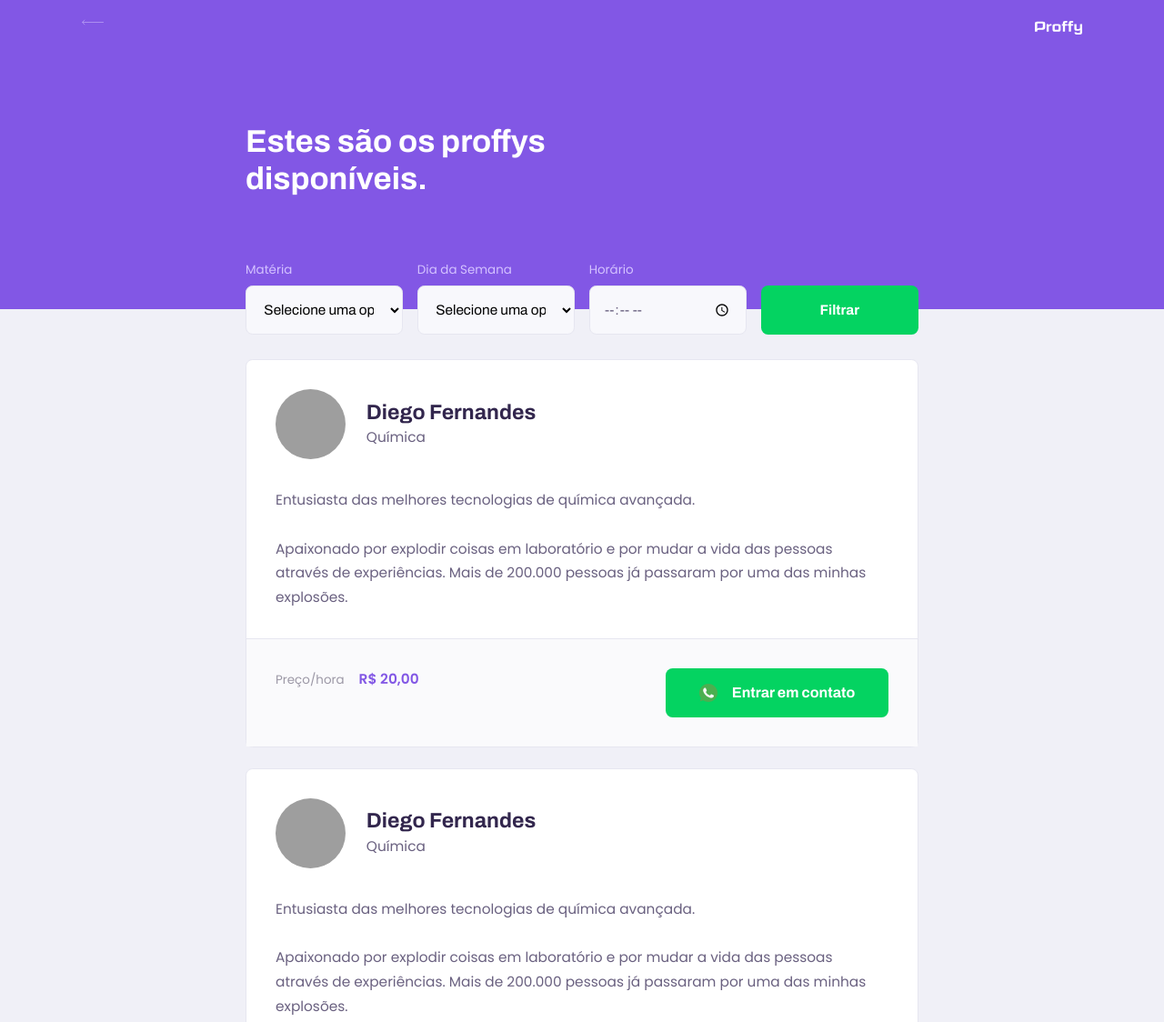
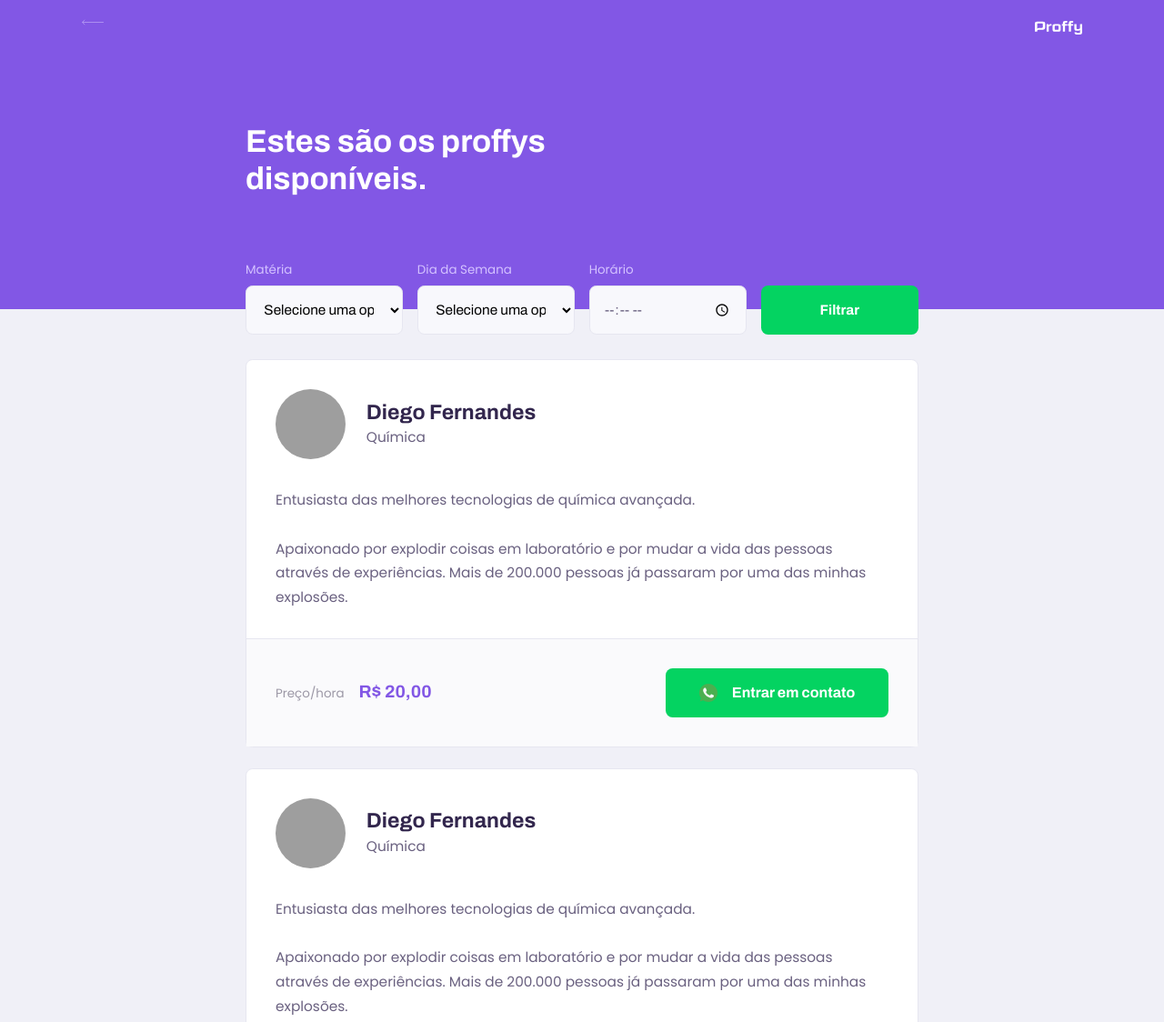
Before and after one commit to Raymw1/proffy, a plain HTML site: page study.html in a window 1280 px wide. Shown: the top 1124 px of the page at 91% size. Drawn offline with Linux system fonts and the light colour scheme; grey boxes are pictures that could not be loaded.

Commit message:
Changing the value font and aligning it

```diff
--- a/styles/partials/page-study.css
+++ b/styles/partials/page-study.css
@@ -253,6 +253,11 @@
     .teacher-item footer strong {
         display: initial;
         margin-left: 16px;
+        font: 700 2rem Archivo;
+    }
+
+    .teacher-item footer {
+        align-items: center;
     }
 
     .teacher-item footer button {
```
